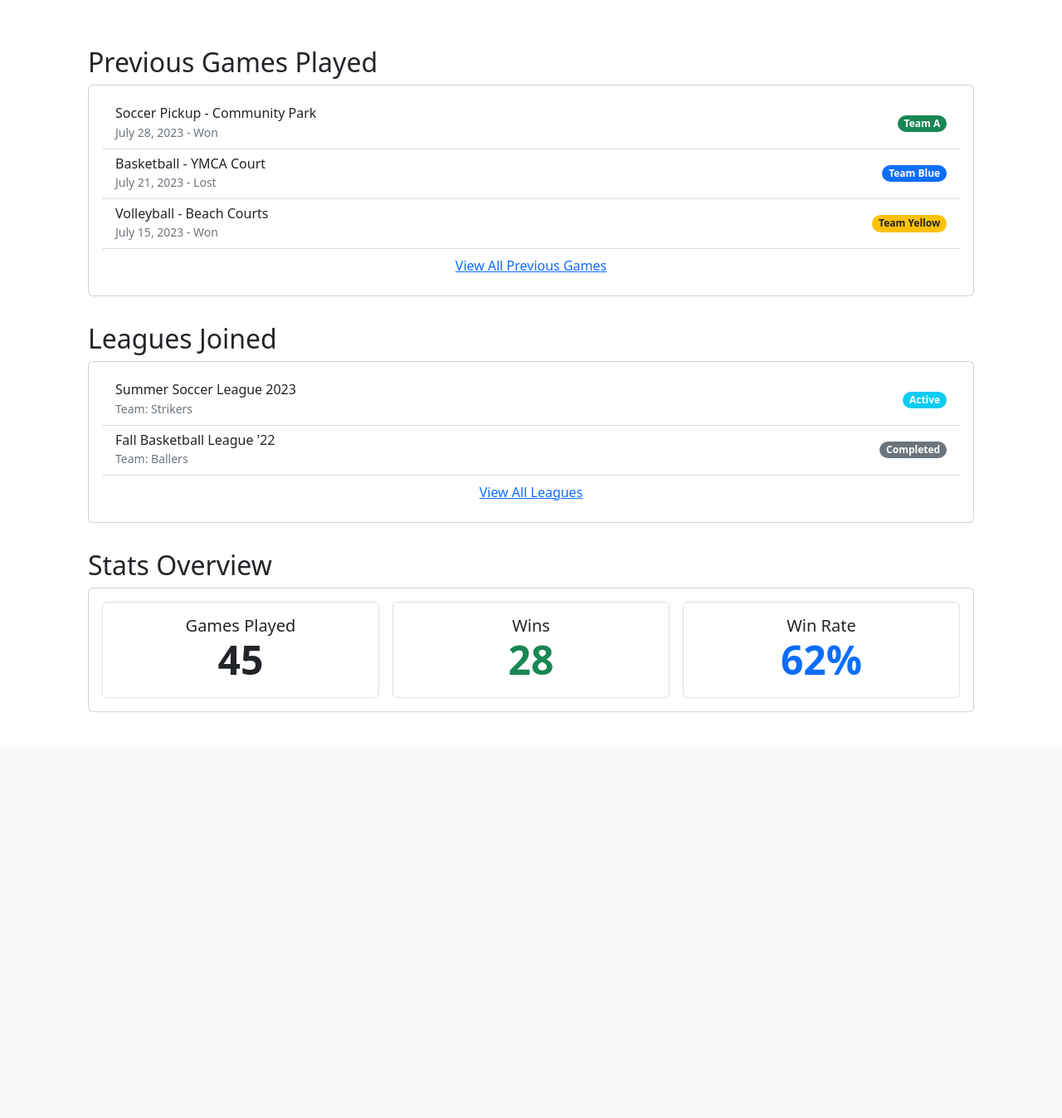
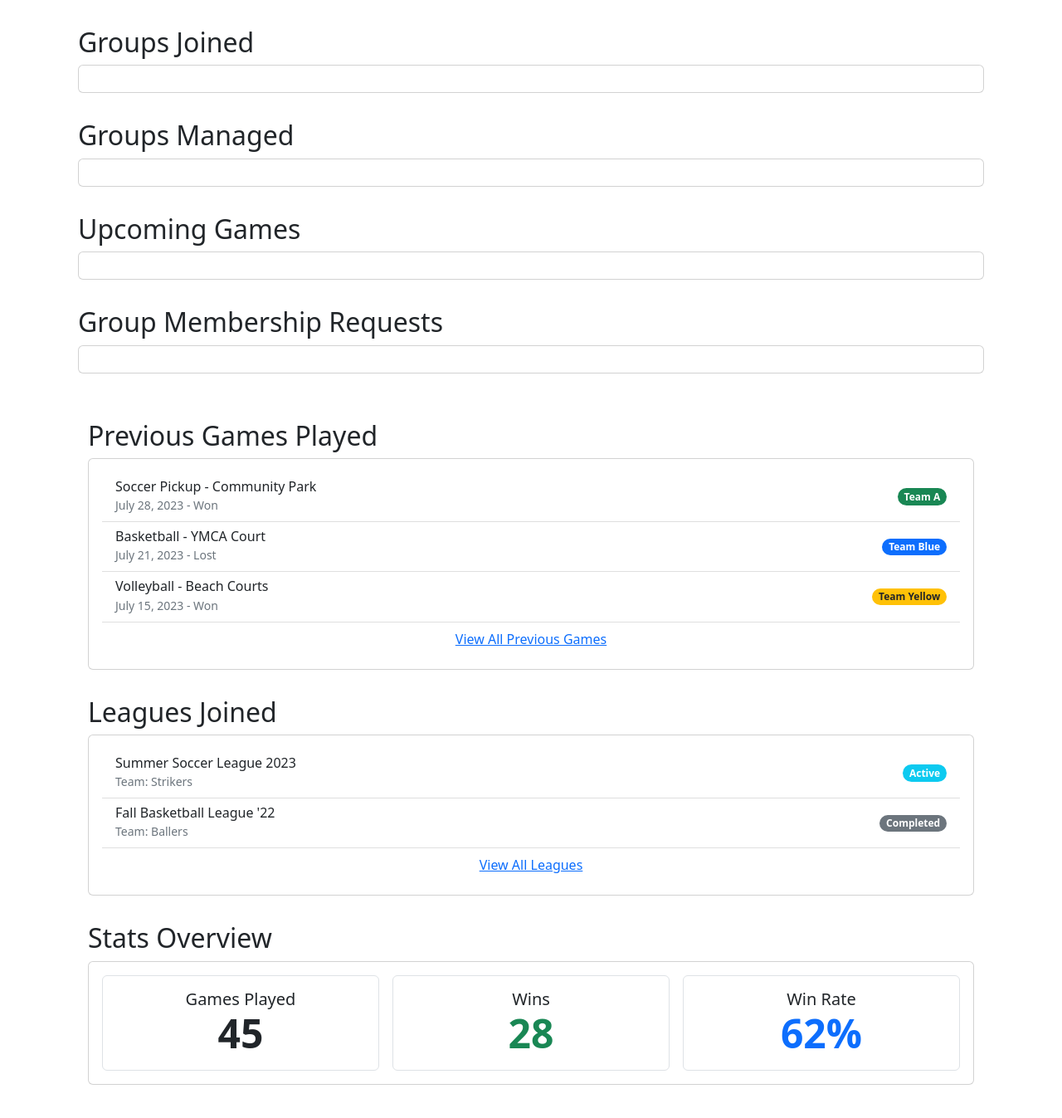
Before and after one commit to ColinV03/PlayR, a Django app: page /account/ in a window 1280 px wide. Shown: the part 324-1671 px from the top of the page at 83% size. Before the commit the page ends 1182 px from the top, so only its background shows below. Run offline with Django 5.2, Linux system fonts and the light colour scheme; the visitor is signed in with stand-in values (Sample User, id 1); data comes from the database, SQL or seed files in the repository; data that the repository does not hold is empty; some libraries are stand-ins or nearby versions.

Commit message:
Updated views and functions for authenticating users for groups

```diff
--- a/core/forms.py
+++ b/core/forms.py
@@ -5,9 +5,11 @@ from django.contrib.auth.models import User
 from django.forms import ModelForm
 
 class UserForm(UserCreationForm):
+    # Make first and last name appear as required:
+
     class Meta:
         model = UserProfile
-        fields = ['username', 'email', 'password1', 'password2']
+        fields = ['first_name', 'last_name', 'username', 'email', 'password1', 'password2']
 
 
     def clean_username(self):
--- a/core/models.py
+++ b/core/models.py
@@ -14,9 +14,43 @@ class UserProfile(AbstractUser):
     def __str__(self):
         return self.username
 
+    def get_my_groups(self):
+        groups = GroupMembership.objects.filter(user=self, approved=True)
+        return groups
+
+
+    def get_my_managed_groups(self):
+        groups = Group.objects.filter(organizer=self)
+        return groups
+
+
     def public_user_groups_joined(self):
         groups = GroupMembership.objects.filter(user=self, approved=True, group__public=True)
         return groups
+
+    def get_my_group_events(self):
+        my_groups = GroupMembership.objects.filter(user=self, approved=True)
+
+        events = []
+        for group in my_groups:
+            events += GroupScheduleEvent.objects.filter(group=group.group)
+        return events
+
+
+    def get_my_group_games(self):
+        my_groups = GroupMembership.objects.filter(user=self, approved=True)
+
+        games = []
+        for group in my_groups:
+            games += Game.objects.filter(group=group.group)
+        return games
+
+    def get_approval_requests_from_groups_managed(self):
+        groups_managed = Group.objects.filter(organizer=self)
+        approval_requests = GroupMembership.objects.filter(group__in=groups_managed, approved=False)
+        return approval_requests
+
+
 
 
 
@@ -31,7 +65,6 @@ class GroupMembership(models.Model):
     approved_by = models.ForeignKey(UserProfile, related_name='approved_memberships', on_delete=models.CASCADE, null=True, blank=True)
     approved_date = models.DateTimeField(null=True)
     created_at = models.DateTimeField(auto_now_add=True)
-
 
     def __str__(self):
         return f"{self.user.username} in {self.group.name}"
@@ -85,6 +118,10 @@ class Group(models.Model):
     def get_members(self):
         group_members = GroupMembership.objects.filter(group=self, approved=True)
         return group_members
+
+    def get_member_count(self):
+        member_count = GroupMembership.objects.filter(group=self, approved=True).count()
+        return member_count
 
     def get_scheduled_events(self):
         events = GroupScheduleEvent.objects.filter(group=self)
--- a/core/templates/pages/auth/profile.html
+++ b/core/templates/pages/auth/profile.html
@@ -36,6 +36,99 @@
         <p class="lead">View your profile information and game history.</p>
       </div>
     </header>
+    {% comment %}My upcoming Events:{% endcomment %}
+    {% comment %}Groups I've Joined:{% endcomment %}
+    <section class="profile-section" id="groups-joined">
+      <h2>Groups Joined</h2>
+      <div class="card">
+        <div class="card-body">
+          <ul class="list-group list-group-flush">
+            {% for group in profile.get_my_groups %}
+              <li class="list-group -item d-flex justify-content-between align-items-center">
+                <div>
+                  <h6 class="mb-0">{{ group.name }}</h6>
+                  <small class="text-muted">Members: {{ group.get_member_count }}</small>
+                </div>
+                <div>
+                  <a href="{% url 'group_page' group.id %}" class="btn btn-primary">View Group</a>
+                </div>
+              </li>
+            {% endfor %}
+          </ul>
+        </div>
+      </div>
+    </section>
+
+    {% comment %}groups I manage{% endcomment %}
+    <section class="profile-section" id="groups-managed">
+      <h2>Groups Managed</h2>
+      <div class="card">
+        <div class="card-body">
+          <ul class="list-group list-group-flush">
+            {% for group in profile.get_my_managed_groups %}
+              <li class="list-group-item d-flex justify-content-between align-items-center">
+                <div>
+                  <h6 class="mb-0">{{ group.name }}</h6>
+                  <small class="text-muted">Members: {{ group.get_member_count }}</small>
+                </div>
+                <div>
+                  <a href="{% url 'group_page' group.id %}" class="btn btn-primary">View Group</a>
+                </div>
+              </li>
+            {% endfor %}
+          </ul>
+        </div>
+      </div>
+    </section>
+
+    <section class="profile-section" id="upcoming-games">
+      <h2>Upcoming Games</h2>
+      <div class="card">
+        <div class="card-body">
+          <ul class="list-group list-group-flush">
+            {% for event in profile.get_my_group_events %}
+              <li class="list-group-item d-flex justify-content-between align-items-center">
+                <div>
+                  <span class="badge bg-primary rounded-pill">{{ event.group }}</span>
+                  <h6 class="mb-0">{{ event.date }}</h6>
+                  <small class="text-muted">{{ event.start_time|time }} - {{ event.end_time|time }}</small>
+                </div>
+                <div>
+                  {% comment %}Slots filled / Max participants{% endcomment %}
+                  <span class="badge bg-secondary rounded-pill">{{ event.get_rsvp_count }} / {{ event.max_participants }}</span>
+
+                  <span class="badge bg-info rounded-pill">{{ event.sport }}</span>
+                  <a href="{% url 'event_page' event.group.id event.id %}" class="btn btn-primary">View Event</a>
+                </div>
+              </li>
+            {% endfor %}
+          </ul>
+        </div>
+      </div>
+    </section>
+
+    {% comment %}Make a section for approving Group Memberships for managed Groups{% endcomment %}
+    <section class="profile-section" id="group-memberships">
+      <h2>Group Membership Requests</h2>
+      <div class="card">
+        <div class="card-body">
+          <ul class="list-group list-group-flush">
+            {% for group_request in profile.get_approval_requests_from_groups_managed %}
+              <li class="list-group-item d-flex justify-content-between align-items-center">
+                <div>
+                  <h6 class="mb-0">{{ group_request.user.first_name }} {{ group_request.user.last_name }} - {{ group_request.group }}</h6>
+                  <small class="text-muted">Requested by: {{ group_request.user.username }} - {{ group_request.created_at }}</small>
+                </div>
+                <div>
+                  <a href="{% url 'approve_membership' group_request.group.id group_request.user.id %}" class="btn btn-success">Approve</a>
+                  {% comment %} <a href="{% url 'reject_group_membership' group_request.id %}" class="btn btn-danger">Reject</a> {% endcomment %}
+                </div>
+              </li>
+            {% endfor %}
+          </ul>
+        </div>
+      </div>
+    </section>
 
     <main class="container py-4">
       <section class="profile-section" id="previous-games">
--- a/core/urls.py
+++ b/core/urls.py
@@ -49,8 +49,8 @@ urlpatterns = [
     path('groups/<int:group_id>/join', views.join_group_request, name='join_group'),
     path('groups/<int:group_id>/leave', views.leave_group, name='leave_group'),
 
-    # path('groups/<int:group_id>/approve/<int:membership_id>', views.approve_membership, name='approve_membership'),
-    # path('groups/<int:group_id>/remove/<int:membership_id>', views.remove_membership, name='remove_membership'),
+    path('groups/<int:group_id>/approve/<int:user_id>', views.approve_member, name='approve_membership'),
+    path('groups/<int:group_id>/remove/<int:user_id>', views.remove_member, name='remove_membership'),
 
     path('groups/<int:group_id>/delete', views.delete_group, name='delete_group'),
 
--- a/core/views.py
+++ b/core/views.py
@@ -136,7 +136,6 @@ def edit_profile(request):
     context['form'] = profile_form
 
 
-
     if request.method == 'POST':
         profile_form = ProfileForm(request.POST, instance=profile)
         if profile_form.is_valid():
@@ -246,6 +245,8 @@ def approve_member(request, group_id, user_id):
 
     return redirect('group_page', group_id=group_id)
 
+
+
 @authentication_wrapper
 def remove_member(request, group_id, user_id):
     context = initialize_context(request)
```
Also changed, not shown: core/templates/pages/groups/group.html (+25 -1 lines).
